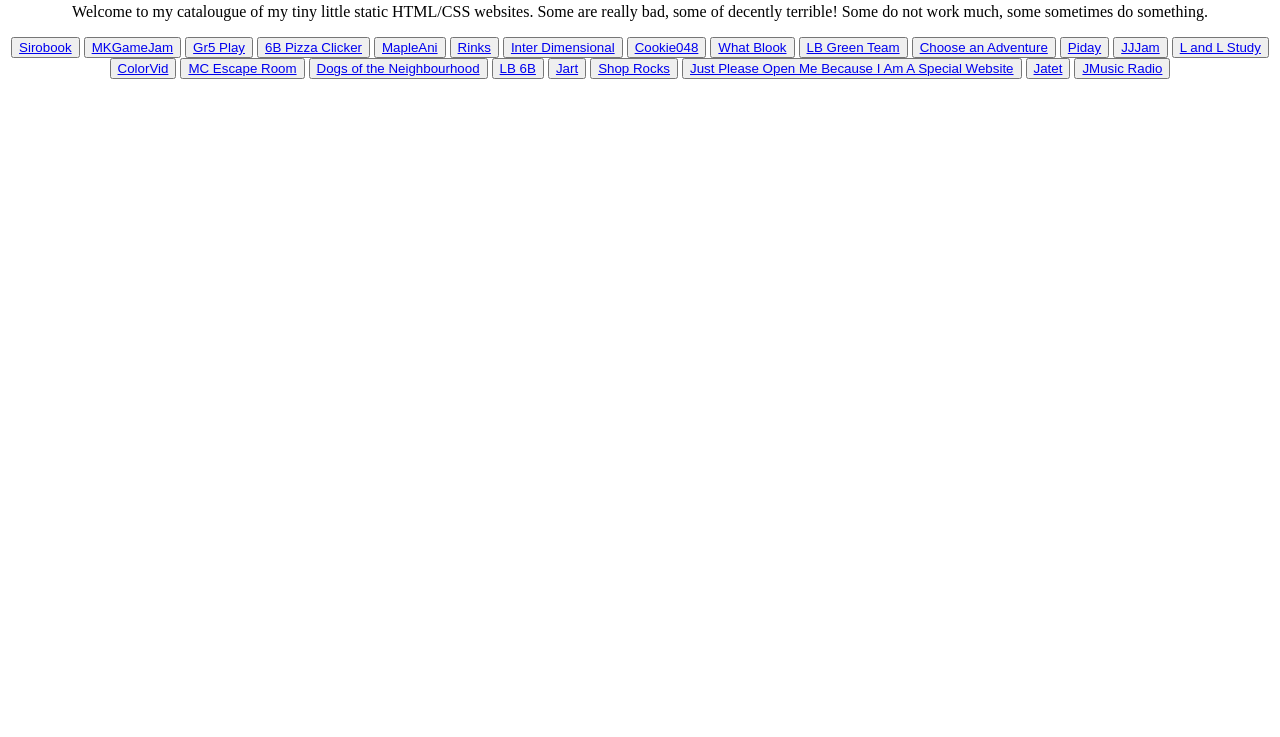
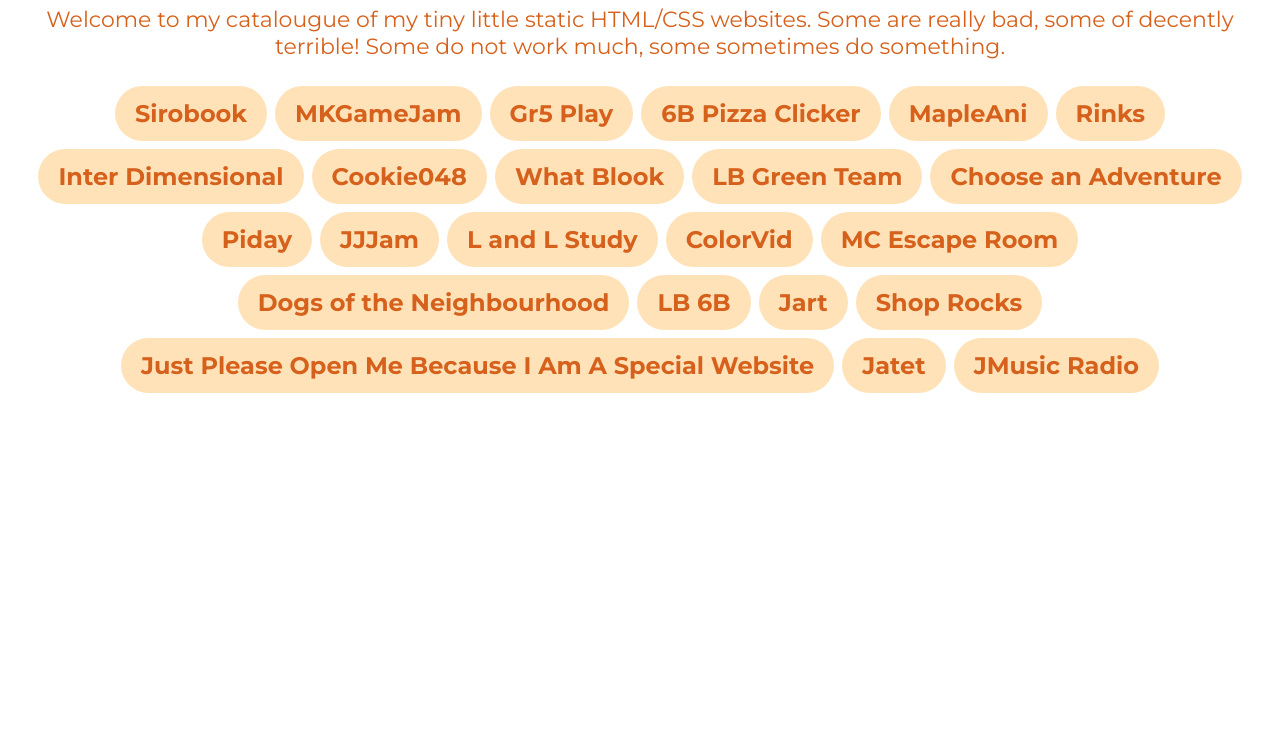
Before and after one commit to Joj822/joj822, a plain HTML site: page index.html in a window 1280 px wide. Shown: the part 63-800 px from the top of the page. Drawn offline with Linux system fonts and the light colour scheme.

Commit message:
Update index.html

```diff
--- a/index.html
+++ b/index.html
@@ -6,7 +6,7 @@
     <title>
       Hello World
     </title>
-    <link type="text/css" rel="stylesheet" href="stylesheet.css"/>
+    <link type="text/css" rel="stylesheet" href="style.css"/>
   </head>
   <body>
     <center>
```
